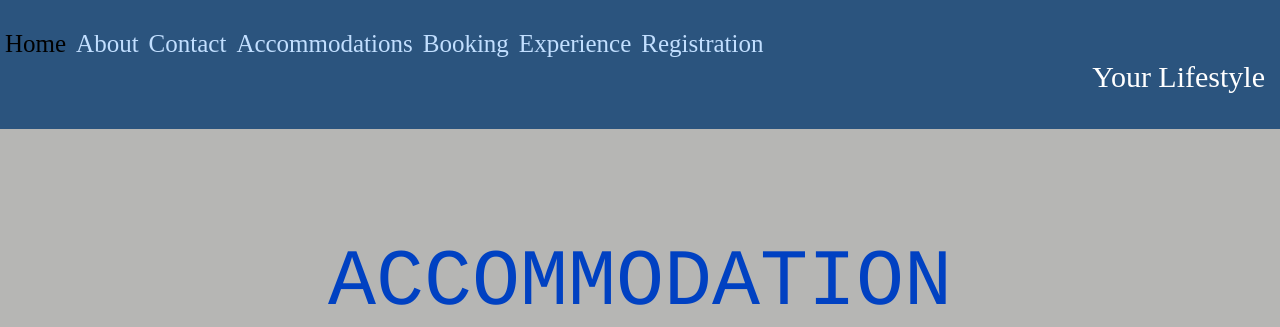
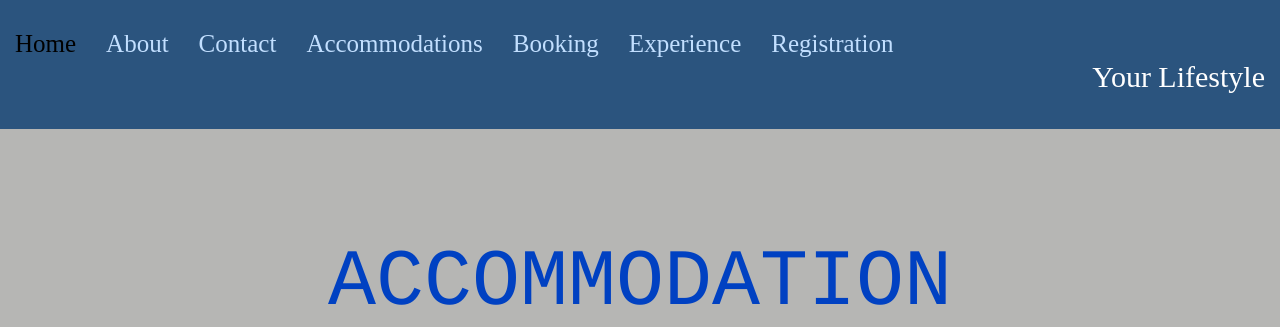
Before and after one commit to hnsemage/Final-Assignment-Web, a PHP site: page /rooms.html in a window 1280 px wide. Shown: the top 327 px of the page. Run offline with PHP 8.4, Linux system fonts and the light colour scheme.

Commit message:
Update nav.css

```diff
--- a/nav.css
+++ b/nav.css
@@ -17,7 +17,7 @@
   text-align: center;
   padding: 40px 20px;
   text-decoration: none;
-  padding:30px 5px 5px;
+  padding:30px 15px 5px;
   font-size: 25px;
 }
 
```
